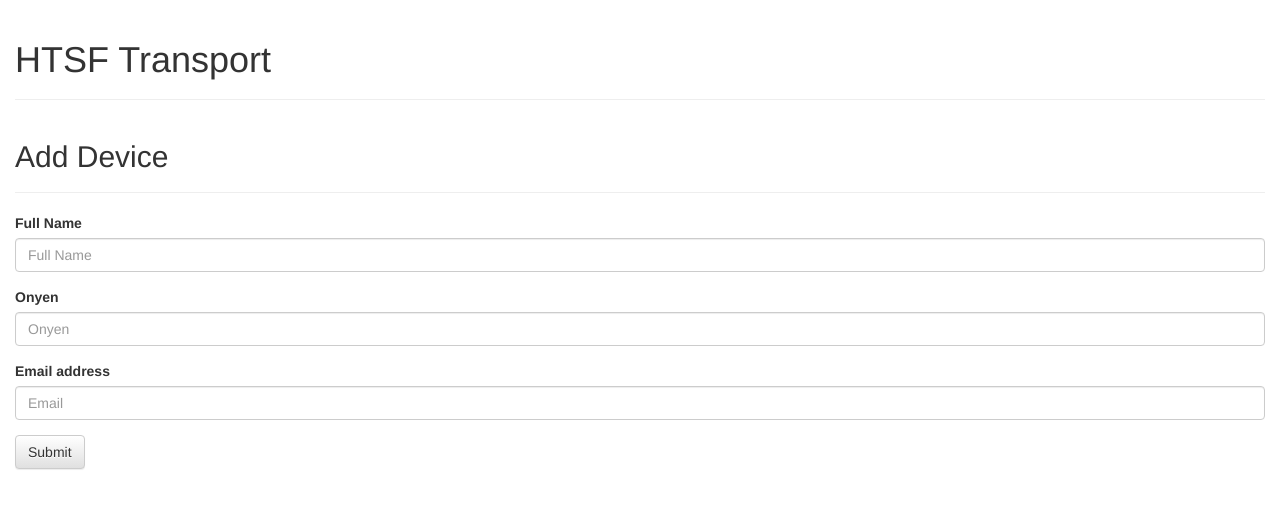
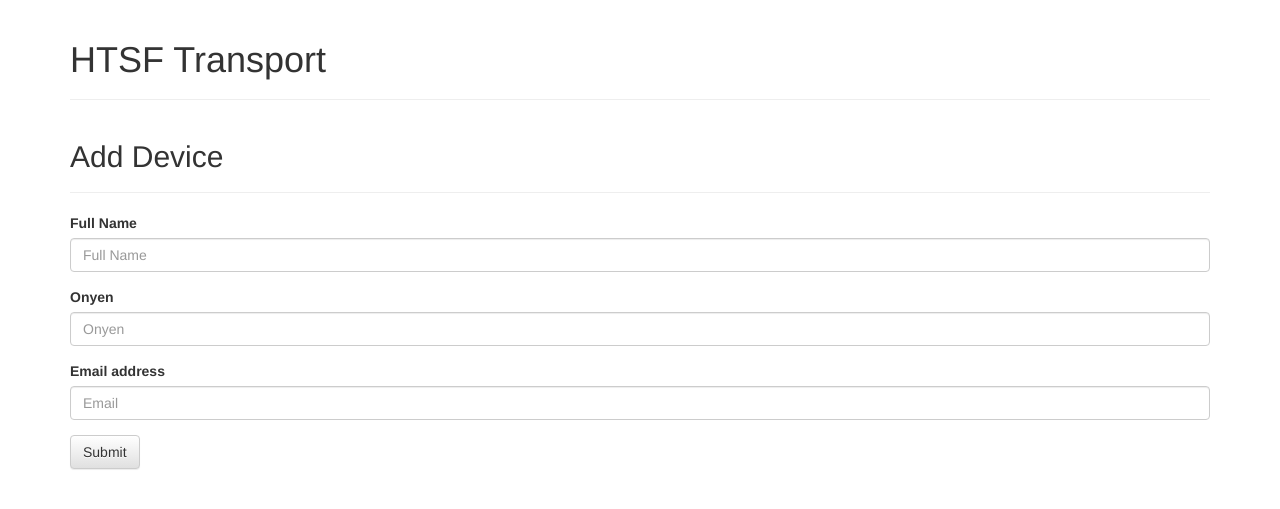
Before and after one commit to keeklund-zz/transport, a Flask app: page /add_device in a window 1280 px wide. Shown: the top 509 px of the page. Run offline with Flask 2, Linux system fonts and the light colour scheme; the visitor is signed in with stand-in values (Sample User, id 1); some libraries are stand-ins or nearby versions.

Commit message:
added style sheet for screen resize

```diff
--- a/transport/templates/base_layout.html
+++ b/transport/templates/base_layout.html
@@ -10,9 +10,10 @@
     <link rel="stylesheet" href="https://maxcdn.bootstrapcdn.com/bootstrap/3.3.5/css/bootstrap-theme.min.css">
     <!-- Latest compiled and minified JavaScript -->
     <script src="https://maxcdn.bootstrapcdn.com/bootstrap/3.3.5/js/bootstrap.min.js"></script>
+    <link rel="stylesheet" type="text/css" href="{{ url_for('static', filename='style.css') }}">
   </head>
   <body>
-    <div class="container-fluid">
+    <div class="container">
       <div class="page-header">
 	<h1>HTSF Transport</h1>
       </div>
```
